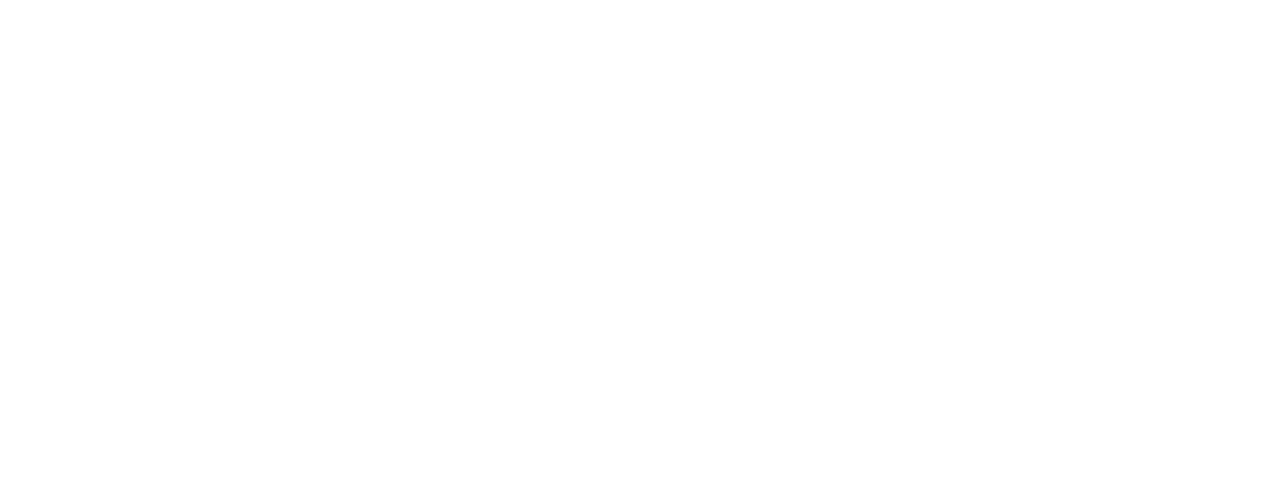
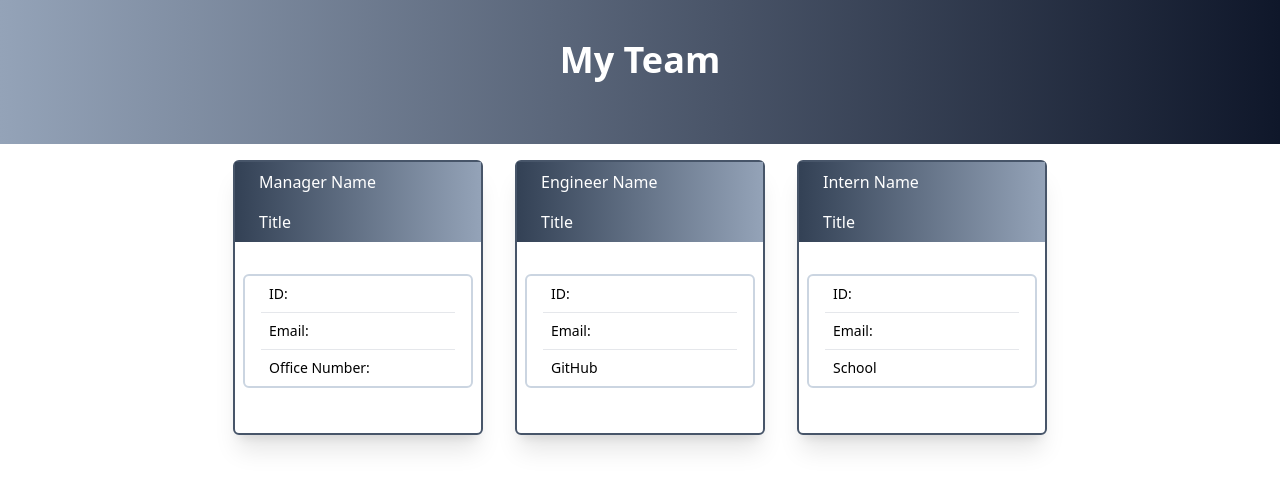
Before and after one commit to Klgibsonjr/Team-Profile-Generator-nodejs, a website: page src/index.html in a window 1280 px wide. Drawn offline with nearby package versions, Linux system fonts and the light colour scheme; files that its build step writes are made by us from their sources.

Commit message:
worked on html template layout

```diff
--- a/src/index.html
+++ b/src/index.html
@@ -4,8 +4,68 @@
     <meta charset="UTF-8" />
     <meta http-equiv="X-UA-Compatible" content="IE=edge" />
     <meta name="viewport" content="width=device-width, initial-scale=1.0" />
-    <link rel="stylesheet" href="./dist/output.css" />
+    <link rel="stylesheet" href="../dist/output.css" />
     <title>Team Profile Generator</title>
   </head>
-  <body></body>
+  <body>
+    <header>
+      <div class="bg-gradient-to-r from-slate-400 to-slate-900 h-36 py-10">
+        <h1 class="text-4xl text-center text-white font-bold">My Team</h1>
+      </div>
+    </header>
+    <section class="">
+      <div class="flex justify-center flex-wrap">
+        <div
+          class="border-2 border-slate-600 rounded-md gap-4 mx-4 my-4 shadow-xl w-[250px] h-[275px]">
+          <div
+            class="flex flex-col bg-gradient-to-l from-slate-400 to-slate-700">
+            <h2 class="text-white ml-4 p-2">Manager Name</h2>
+            <h3 class="text-white ml-4 p-2">Title</h3>
+          </div>
+          <div>
+            <ul
+              class="border-2 border-slate-300 divide-y divide-solid rounded-md mx-2 my-8">
+              <li class="mx-4 p-2 text-xs md:text-sm lg:text-md">ID:</li>
+              <li class="mx-4 p-2 text-xs md:text-sm lg:text-md">Email:</li>
+              <li class="mx-4 p-2 text-xs md:text-sm lg:text-md">
+                Office Number:
+              </li>
+            </ul>
+          </div>
+        </div>
+        <div
+          class="border-2 border-slate-600 rounded-md gap-4 mx-4 my-4 shadow-xl w-[250px]">
+          <div
+            class="flex flex-col bg-gradient-to-l from-slate-400 to-slate-700">
+            <h2 class="text-white ml-4 p-2">Engineer Name</h2>
+            <h3 class="text-white ml-4 p-2">Title</h3>
+          </div>
+          <div>
+            <ul
+              class="border-2 border-slate-300 divide-y divide-solid rounded-md mx-2 my-8">
+              <li class="mx-4 p-2 text-xs md:text-sm lg:text-md">ID:</li>
+              <li class="mx-4 p-2 text-xs md:text-sm lg:text-md">Email:</li>
+              <li class="mx-4 p-2 text-xs md:text-sm lg:text-md">GitHub</li>
+            </ul>
+          </div>
+        </div>
+        <div
+          class="border-2 border-slate-600 rounded-md gap-4 mx-4 my-4 shadow-xl w-[250px]">
+          <div
+            class="flex flex-col bg-gradient-to-l from-slate-400 to-slate-700">
+            <h2 class="text-white ml-4 p-2">Intern Name</h2>
+            <h3 class="text-white ml-4 p-2">Title</h3>
+          </div>
+          <div>
+            <ul
+              class="border-2 border-slate-300 divide-y divide-solid rounded-md mx-2 my-8">
+              <li class="mx-4 p-2 text-xs md:text-sm lg:text-md">ID:</li>
+              <li class="mx-4 p-2 text-xs md:text-sm lg:text-md">Email:</li>
+              <li class="mx-4 p-2 text-xs md:text-sm lg:text-md">School</li>
+            </ul>
+          </div>
+        </div>
+      </div>
+    </section>
+  </body>
 </html>
```
Also changed, not shown: dist/output.css, src/assets/team.png (added), 1 other file.
